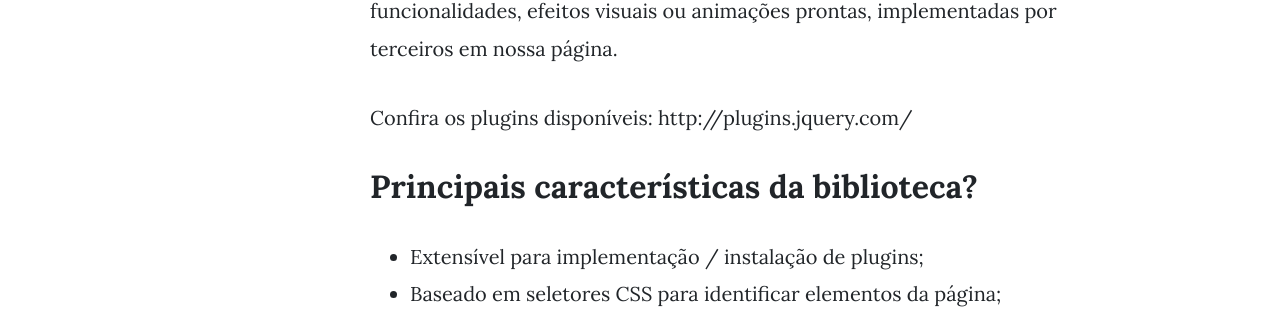
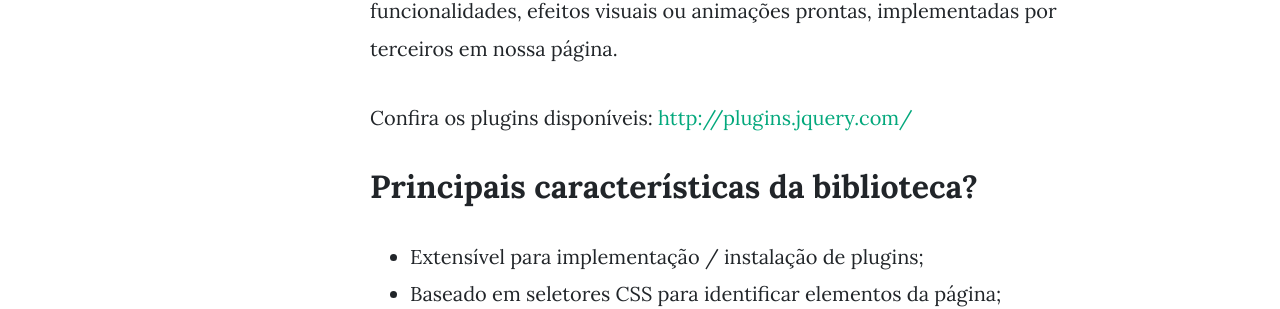
Before and after one commit to diogomatheus/diogomatheus.github.io, a Jekyll site: the page built from _posts/2010-05-13-getting-started-with-jquery.md, in a window 1280 px wide and 1400 px high, scrolled down 1835 px. Shown: the part 150-459 px from the top of the window. Built offline with Jekyll 4.4.1, drawn with Linux system fonts in a browser that asks for light colours; nearby versions of some CDN libraries; comment, search, counter and statistics services are not loaded; some of the changed lines change nothing that is shown.

```diff
--- a/_posts/2010-05-13-getting-started-with-jquery.md
+++ b/_posts/2010-05-13-getting-started-with-jquery.md
@@ -33,7 +33,7 @@
 
 Além disso, diferentes plugins são disponibilizados no website oficial da biblioteca jQuery. Com base nesses plugins, podemos adicionar funcionalidades, efeitos visuais ou animações prontas, implementadas por terceiros em nossa página.
 
-Confira os plugins disponíveis: http://plugins.jquery.com/
+Confira os plugins disponíveis: [http://plugins.jquery.com/](http://plugins.jquery.com/)
 
 ## Principais características da biblioteca?
 
@@ -77,4 +77,4 @@
 
 ## Documentação oficial
 
-https://api.jquery.com/
+[https://api.jquery.com/](https://api.jquery.com/)
--- a/assets/css/highlight-monokai-sublime.css
+++ b/assets/css/highlight-monokai-sublime.css
@@ -181,6 +181,7 @@
 }
 .highlight pre {
   background: inherit;
+  color: inherit;
 }
 .highlight {
   color: #ffffff;
```
